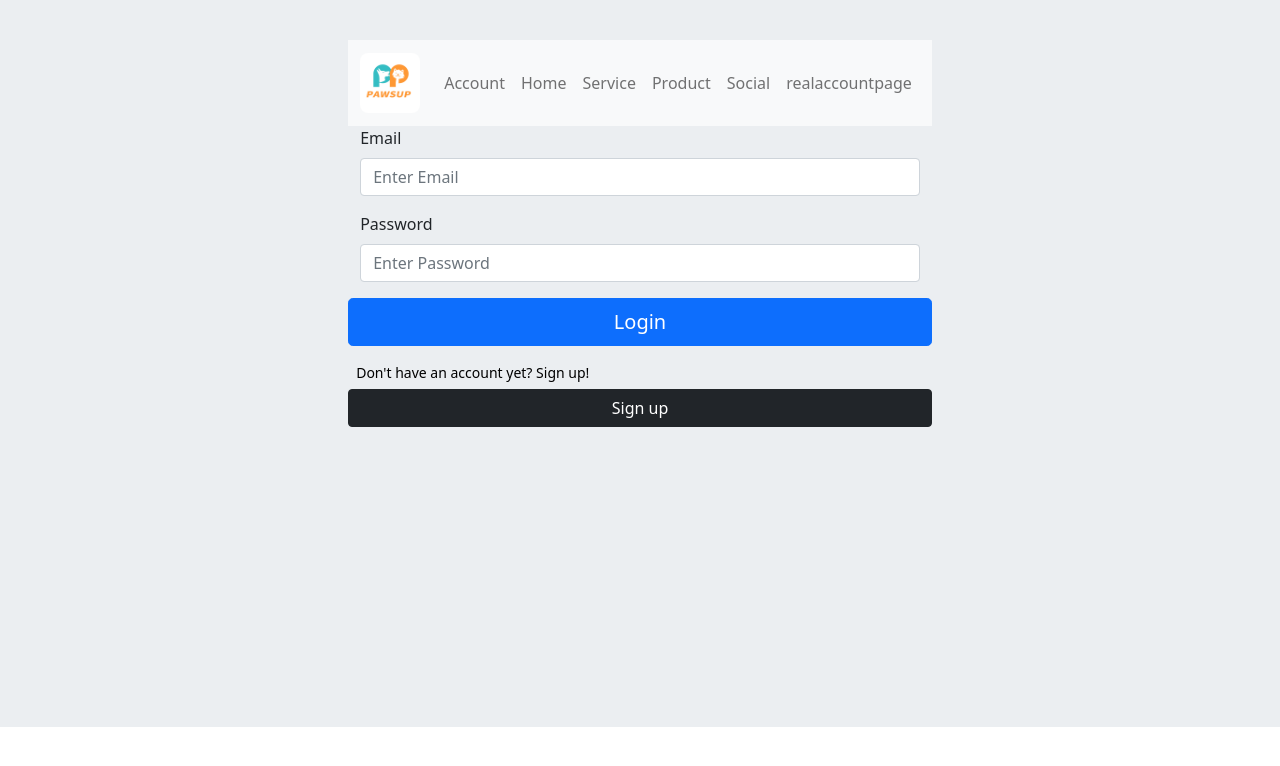
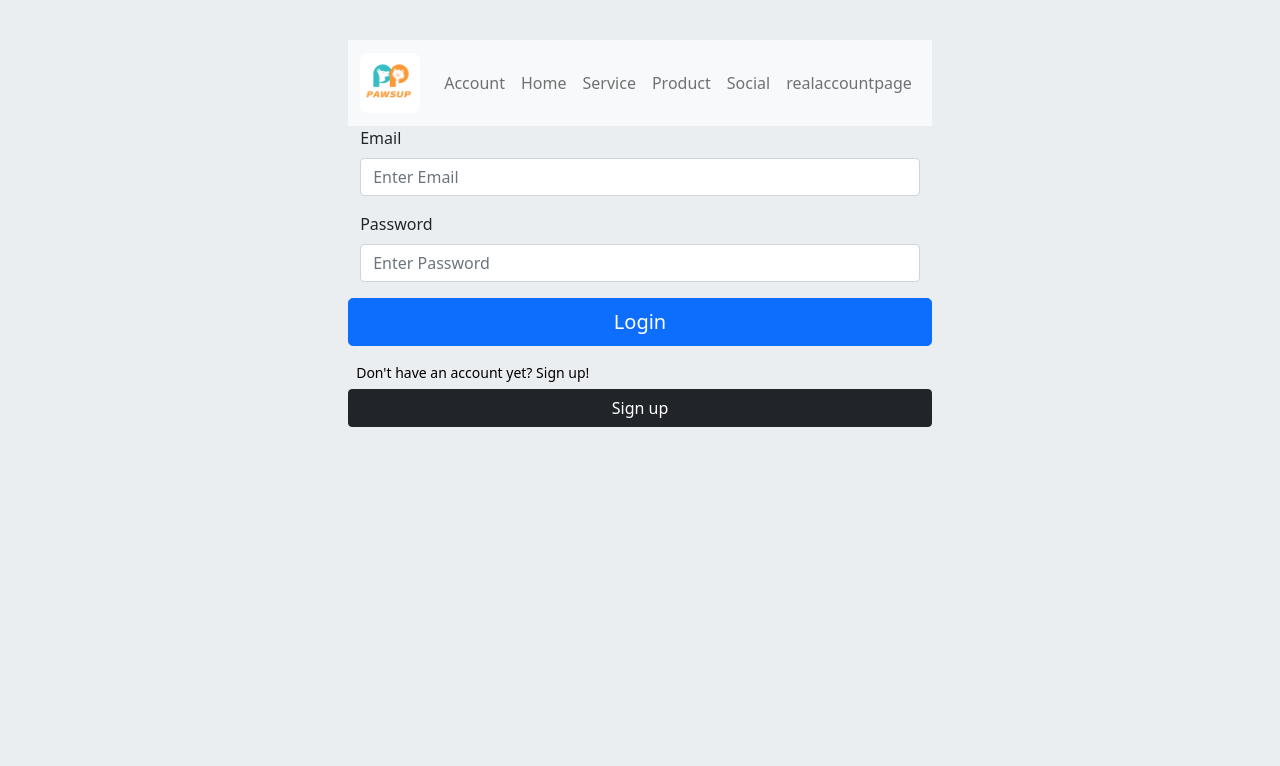
Before and after one commit to Jonathan0137/Pawsup, a React (Create React App) app in the folder client/: page /signin in a window 1280 px wide. Shown: the top 766 px of the page. Built offline with nearby package versions, Linux system fonts and the light colour scheme.

Commit message:
fixed background padding

```diff
--- a/client/src/pages/SigninPage.css
+++ b/client/src/pages/SigninPage.css
@@ -3,6 +3,6 @@
   align-items: center;
   justify-content: center;
   padding-top: 40px;
-  padding-bottom: 300px;
+  padding-bottom: 510px;
   background-color: rgb(235, 238, 241);
 }
--- a/client/src/pages/SigninPage.js
+++ b/client/src/pages/SigninPage.js
@@ -15,7 +15,8 @@ const SigninPage = () => {
         username: details.email,
         password: details.password,
       })
-      .then(() => setLog({ pass: true }));
+      .then(() => setLog({ pass: true }))
+      .catch(() => `<h4>Wrong Login Info<h4>`);
   };
 
   const submitHandler = (e) => {
```
